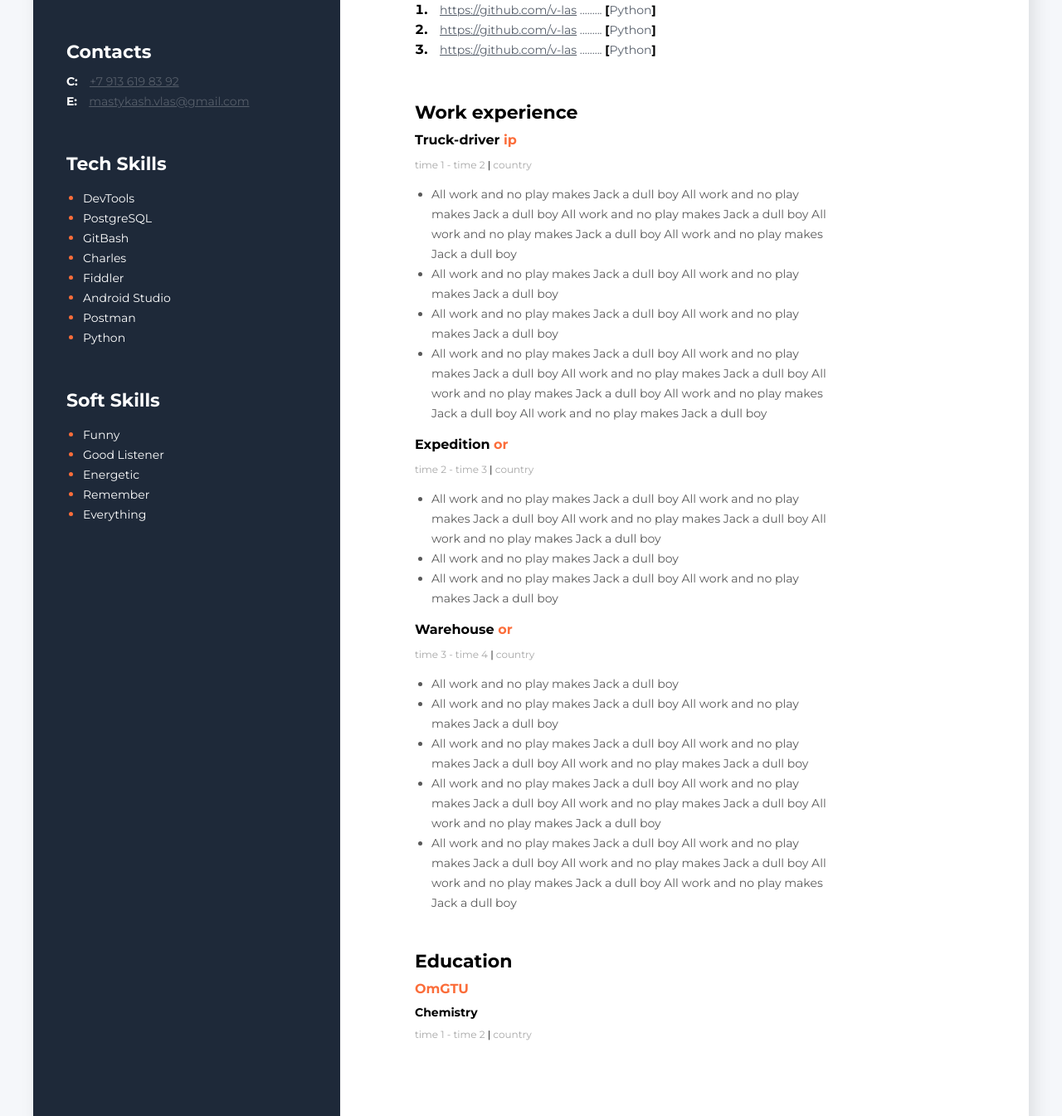
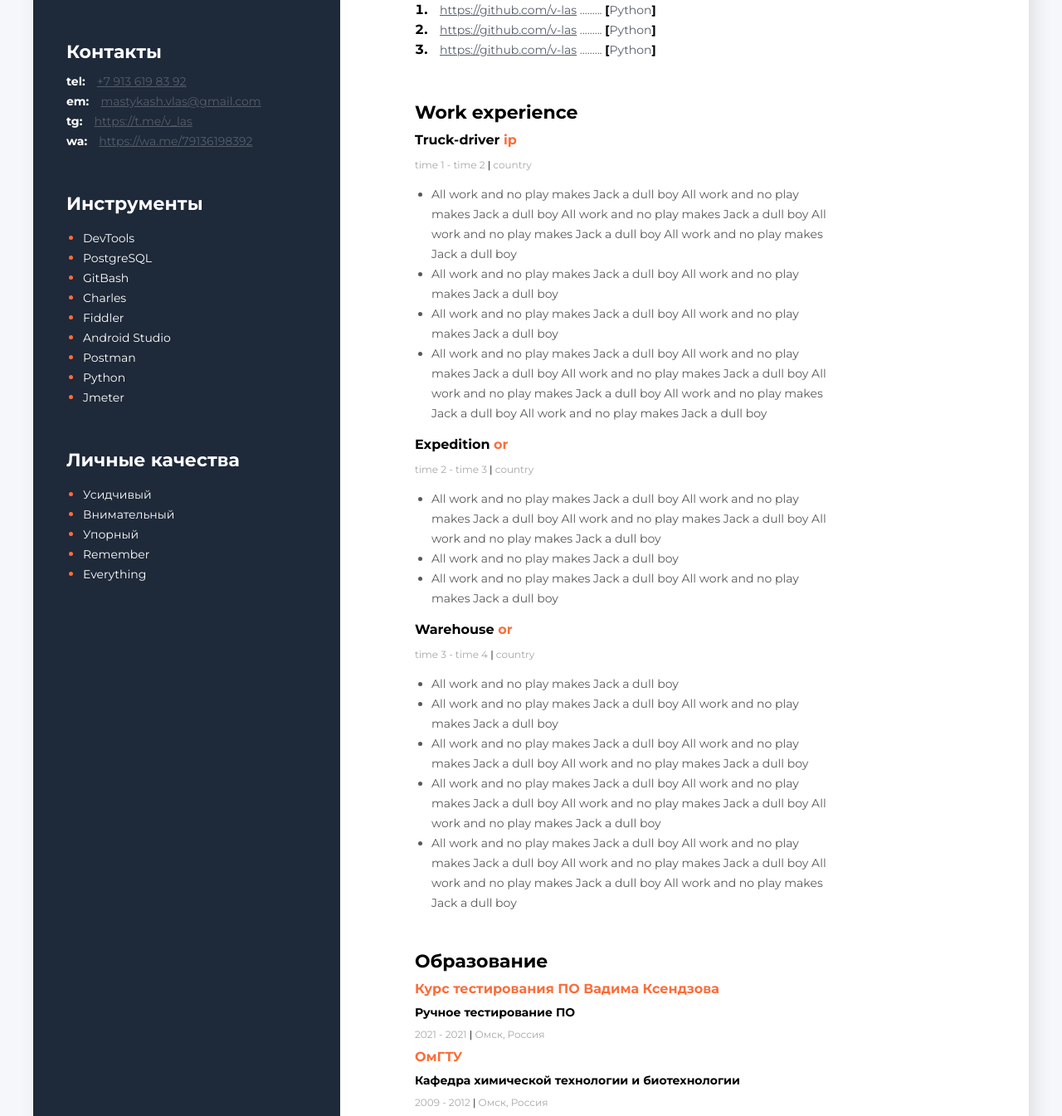
Before and after one commit to v-las/v-las.github.io, a plain HTML site: page cv-ru/index.html in a window 1280 px wide. Shown: the part 455-1800 px from the top of the page at 83% size. Drawn offline with Linux system fonts and the light colour scheme.

Commit message:
cv update

```diff
--- a/cv-ru/index.html
+++ b/cv-ru/index.html
@@ -19,19 +19,27 @@
         <img src="img/cv_photo.jpg" alt="my photo">
         <!--Contacts section-->
         <div class="contacts-section">
-            <h3 class="sidebar-title">Contacts</h3>
+            <h3 class="sidebar-title">Контакты</h3>
             <div>
-                <span class="contact-type">C:</span>
+                <span class="contact-type">tel:</span>
                 <a class="contact-link" href="tel:+79136198392">+7 913 619 83 92</a>
             </div>
             <div>
-                <span class="contact-type">E:</span>
+                <span class="contact-type">em:</span>
                 <a class="contact-link" href="mailto:mastykash.vlas@gmail.com">mastykash.vlas@gmail.com</a>
+            </div>
+            <div>
+                <span class="contact-type">tg:</span>
+                <a class="contact-link" href="https://t.me/v_las">https://t.me/v_las</a>
+            </div>
+            <div>
+                <span class="contact-type">wa:</span>
+                <a class="contact-link" href="https://wa.me/79136198392">https://wa.me/79136198392</a>
             </div>
         </div>
         <!--Tech skills section-->
         <div class="tech-skills-section">
-            <h3 class="sidebar-title">Tech Skills</h3>
+            <h3 class="sidebar-title">Инструменты</h3>
             <ul class="skills-list">
                 <li class="skills-list-item"><span class="skills-list-text">DevTools</span></li>
                 <li class="skills-list-item"><span class="skills-list-text">PostgreSQL</span></li>
@@ -41,15 +49,16 @@
                 <li class="skills-list-item"><span class="skills-list-text">Android Studio</span></li>
                 <li class="skills-list-item"><span class="skills-list-text">Postman</span></li>
                 <li class="skills-list-item"><span class="skills-list-text">Python</span></li>
+                <li class="skills-list-item"><span class="skills-list-text">Jmeter</span></li>
             </ul>
         </div>
         <!--Soft skills section-->
         <div class="soft-skills-section">
-            <h3 class="sidebar-title">Soft Skills</h3>
+            <h3 class="sidebar-title">Личные качества</h3>
             <ul class="skills-list">
-                <li class="skills-list-item"><span class="skills-list-text">Funny</span></li>
-                <li class="skills-list-item"><span class="skills-list-text">Good Listener</span></li>
-                <li class="skills-list-item"><span class="skills-list-text">Energetic</span></li>
+                <li class="skills-list-item"><span class="skills-list-text">Усидчивый</span></li>
+                <li class="skills-list-item"><span class="skills-list-text">Внимательный</span></li>
+                <li class="skills-list-item"><span class="skills-list-text">Упорный</span></li>
                 <li class="skills-list-item"><span class="skills-list-text">Remember</span></li>
                 <li class="skills-list-item"><span class="skills-list-text">Everything</span></li>
             </ul>
@@ -59,8 +68,8 @@
     <div class="main-content-section">
         <!--About me section-->
         <div class="about-me-section">
-            <h2 class="about-me-profession">Manual Software Tester</h2>
-            <h1 class="about-me-name">Vlas Mastykash</h1>
+            <h2 class="about-me-profession">Ручной тестировщик ПО</h2>
+            <h1 class="about-me-name">Влас Мастыкáш</h1>
             <p class="about-me-description">All work and no play makes Jack a dull boy All work and no play makes Jack a dull boy All work and no play makes Jack a dull boy All work and no play makes Jack a dull boy All work and no play makes Jack a dull boy All work and no play makes Jack a dull boy</p>
         </div>
         <!--My projects section-->
@@ -129,10 +138,13 @@
         </div>
         <!--MEDU - My education section-->
         <div class="medu-section">
-            <h3 class="main-content-title">Education</h3>
-            <h3 class="medu-college-name">OmGTU</h3>
-            <h4 class="medu-college-faculty">Chemistry</h4>
-            <p class="medu-college-time">time 1 - time 2 <span class="medu-college-time-pipe">|</span> country</p>
+            <h3 class="main-content-title">Образование</h3>
+            <h3 class="medu-college-name">Курс тестирования ПО Вадима Ксендзова</h3>
+            <h4 class="medu-college-faculty">Ручное тестирование ПО</h4>
+            <p class="medu-college-time">2021 - 2021 <span class="medu-college-time-pipe">|</span> Омск, Россия</p>
+            <h3 class="medu-college-name">ОмГТУ</h3>
+            <h4 class="medu-college-faculty">Кафедра химической технологии и биотехнологии</h4>
+            <p class="medu-college-time">2009 - 2012 <span class="medu-college-time-pipe">|</span> Омск, Россия</p>
         </div>
     </div>
 </div>
```
